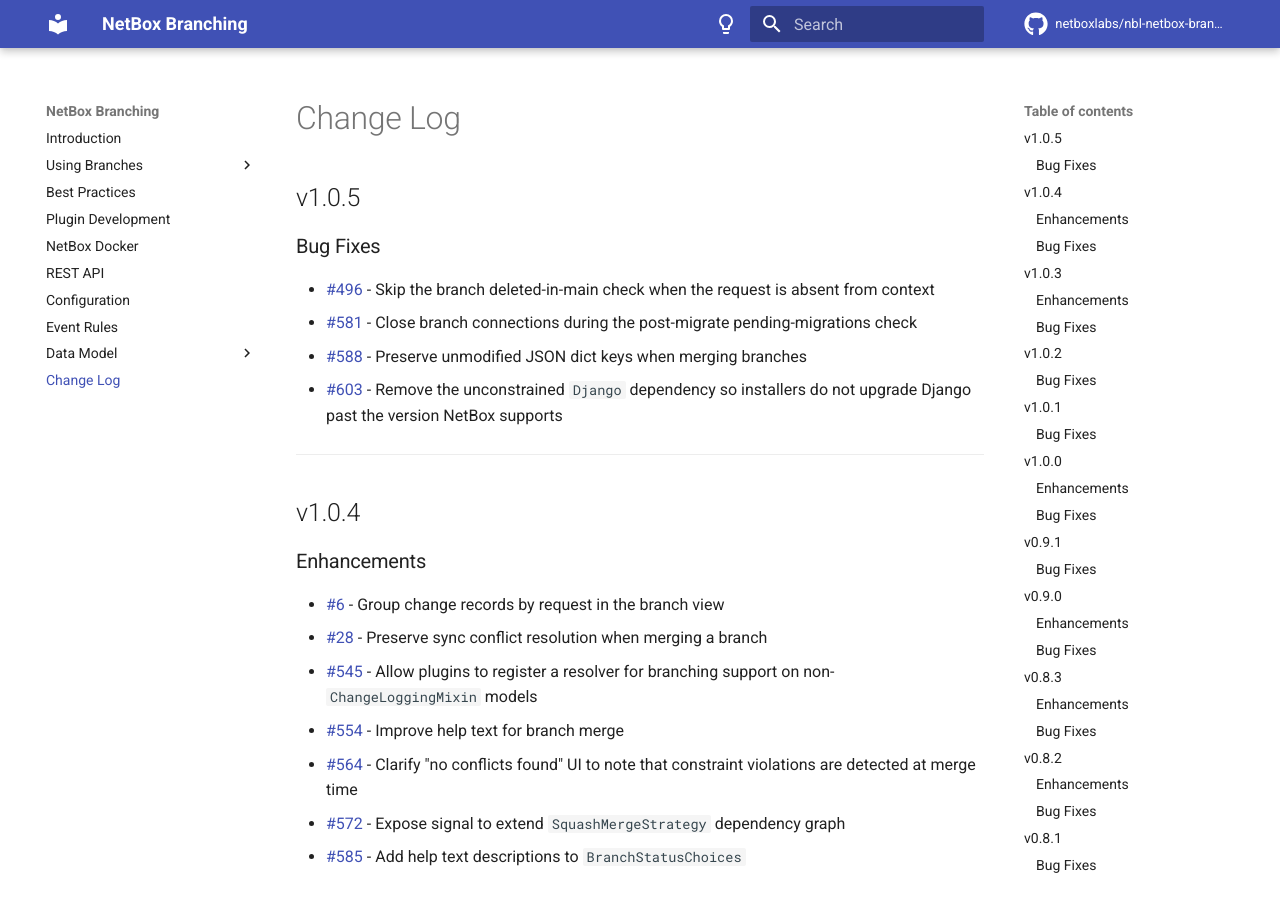
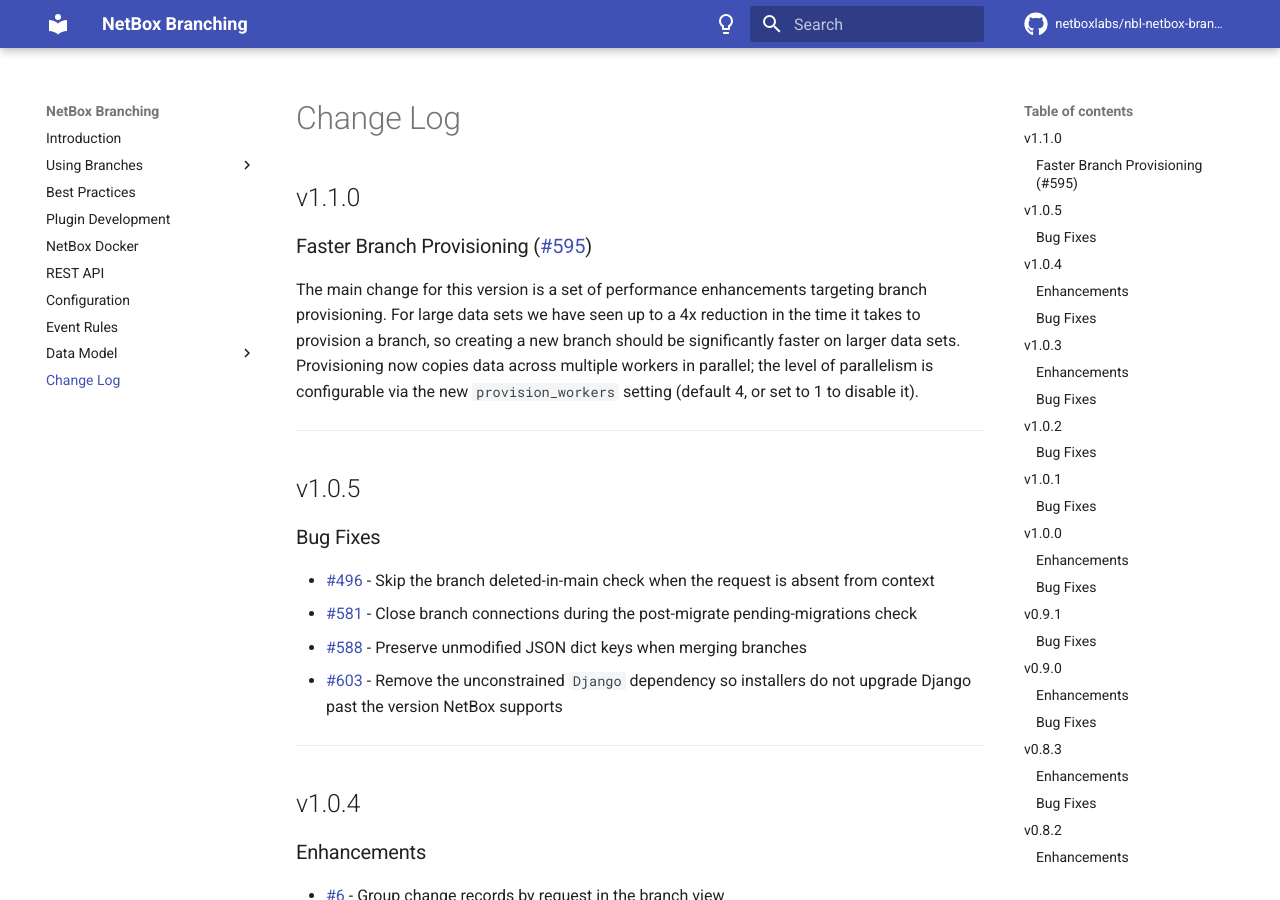
Before and after one commit to netboxlabs/netbox-branching, an MkDocs documentation site: the page built from docs/changelog.md, in a window 1280 px wide and 900 px high. Built offline with MkDocs 1.6.1 and Material for MkDocs 9.7.7, drawn with Linux system fonts in a browser that asks for light colours; comment, search, counter and statistics services are not loaded.

Commit message:
Release v1.1.0

```diff
--- a/docs/changelog.md
+++ b/docs/changelog.md
@@ -1,4 +1,12 @@
 # Change Log
+
+## v1.1.0
+
+### Faster Branch Provisioning ([#595](https://github.com/netboxlabs/netbox-branching/issues/595))
+
+The main change for this version is a set of performance enhancements targeting branch provisioning. For large data sets we have seen up to a 4x reduction in the time it takes to provision a branch, so creating a new branch should be significantly faster on larger data sets. Provisioning now copies data across multiple workers in parallel; the level of parallelism is configurable via the new `provision_workers` setting (default 4, or set to 1 to disable it).
+
+---
 
 ## v1.0.5
 
--- a/netbox_branching/__init__.py
+++ b/netbox_branching/__init__.py
@@ -12,7 +12,7 @@
     name = 'netbox_branching'
     verbose_name = 'NetBox Branching'
     description = 'A git-like branching implementation for NetBox'
-    version = '1.0.5'
+    version = '1.1.0'
     base_url = 'branching'
     # Remember to update COMPATIBILITY.md when modifying the minimum/maximum supported NetBox versions.
     min_version = '4.4.1'
--- a/pyproject.toml
+++ b/pyproject.toml
@@ -1,6 +1,6 @@
 [project]
 name = "netboxlabs-netbox-branching"
-version = "1.0.5"
+version = "1.1.0"
 description = "A git-like branching implementation for NetBox"
 readme = "README.md"
 requires-python = ">=3.10"
```
Also changed, not shown: COMPATIBILITY.md (+1 -0 lines).
